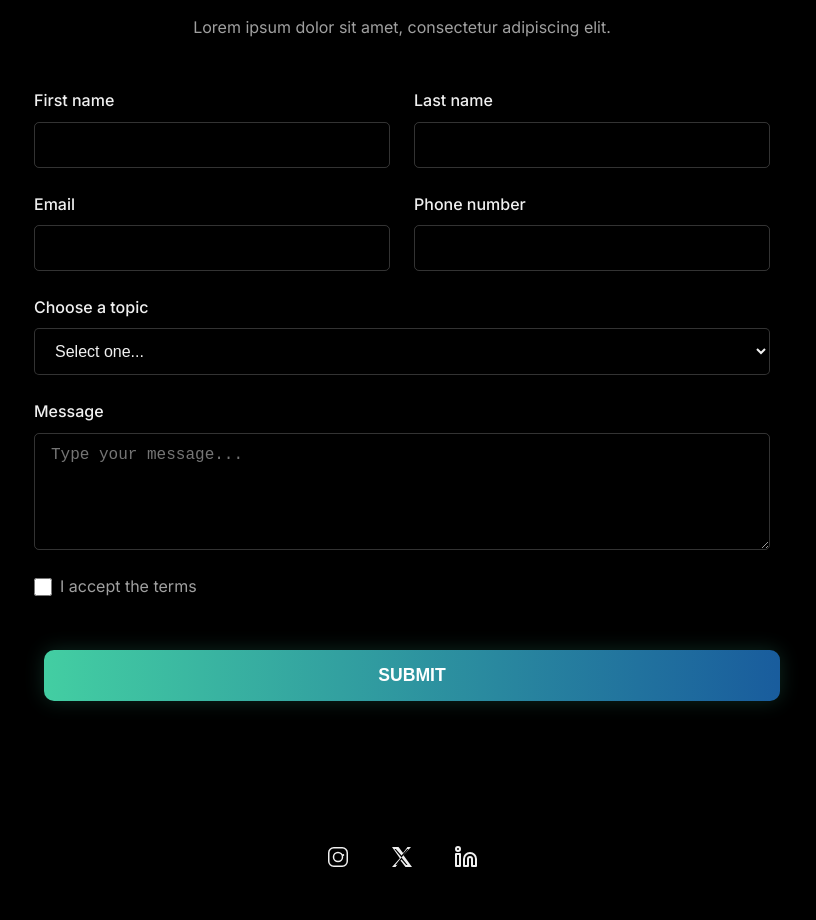
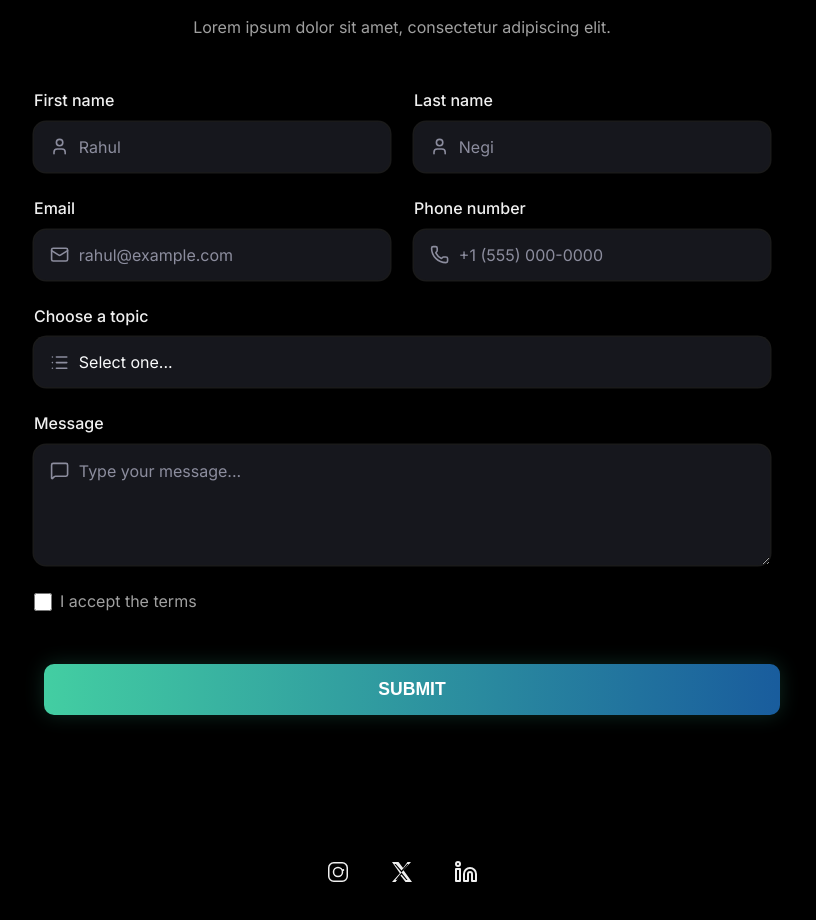
Before and after one commit to RahulNegi7/Portfolio_main, a React (Vite) app: page / in a window 1280 px wide. Shown: the part 3660-4580 px from the top of the page, without its empty margins (238-1054 px from the left). Built offline with nearby package versions, Linux system fonts and the light colour scheme.

Commit message:
Implement Uiverse interactive input styles in Contact form

```diff
--- a/src/components/Contact.jsx
+++ b/src/components/Contact.jsx
@@ -1,4 +1,5 @@
 import React from 'react';
+import { User, Mail, Phone, MessageSquare, List } from 'lucide-react';
 
 const Contact = () => {
   return (
@@ -12,38 +13,56 @@ const Contact = () => {
           <div className="contact-grid">
             <div style={{ display: 'flex', flexDirection: 'column', gap: '0.5rem' }}>
               <label htmlFor="firstName" style={{ fontWeight: '500' }}>First name</label>
-              <input type="text" id="firstName" name="firstName" style={{ padding: '0.8rem 1rem', borderRadius: '5px', border: '1px solid rgba(255,255,255,0.2)', background: 'transparent', color: 'var(--text-light)', fontSize: '1rem' }} />
+              <div className="input-group">
+                <input type="text" id="firstName" name="firstName" className="custom-input" placeholder="Rahul" />
+                <User className="input-icon" />
+              </div>
             </div>
             <div style={{ display: 'flex', flexDirection: 'column', gap: '0.5rem' }}>
               <label htmlFor="lastName" style={{ fontWeight: '500' }}>Last name</label>
-              <input type="text" id="lastName" name="lastName" style={{ padding: '0.8rem 1rem', borderRadius: '5px', border: '1px solid rgba(255,255,255,0.2)', background: 'transparent', color: 'var(--text-light)', fontSize: '1rem' }} />
+              <div className="input-group">
+                <input type="text" id="lastName" name="lastName" className="custom-input" placeholder="Negi" />
+                <User className="input-icon" />
+              </div>
             </div>
           </div>
 
           <div className="contact-grid">
             <div style={{ display: 'flex', flexDirection: 'column', gap: '0.5rem' }}>
               <label htmlFor="email" style={{ fontWeight: '500' }}>Email</label>
-              <input type="email" id="email" name="email" style={{ padding: '0.8rem 1rem', borderRadius: '5px', border: '1px solid rgba(255,255,255,0.2)', background: 'transparent', color: 'var(--text-light)', fontSize: '1rem' }} />
+              <div className="input-group">
+                <input type="email" id="email" name="email" className="custom-input" placeholder="rahul@example.com" />
+                <Mail className="input-icon" />
+              </div>
             </div>
             <div style={{ display: 'flex', flexDirection: 'column', gap: '0.5rem' }}>
               <label htmlFor="phone" style={{ fontWeight: '500' }}>Phone number</label>
-              <input type="tel" id="phone" name="phone" style={{ padding: '0.8rem 1rem', borderRadius: '5px', border: '1px solid rgba(255,255,255,0.2)', background: 'transparent', color: 'var(--text-light)', fontSize: '1rem' }} />
+              <div className="input-group">
+                <input type="tel" id="phone" name="phone" className="custom-input" placeholder="+1 (555) 000-0000" />
+                <Phone className="input-icon" />
+              </div>
             </div>
           </div>
 
           <div style={{ display: 'flex', flexDirection: 'column', gap: '0.5rem' }}>
             <label htmlFor="topic" style={{ fontWeight: '500' }}>Choose a topic</label>
-            <select id="topic" name="topic" style={{ padding: '0.8rem 1rem', borderRadius: '5px', border: '1px solid rgba(255,255,255,0.2)', background: 'var(--bg-dark)', color: 'var(--text-light)', fontSize: '1rem' }}>
-              <option value="">Select one...</option>
-              <option value="project">Project Proposal</option>
-              <option value="freelance">Freelance Work</option>
-              <option value="other">Other</option>
-            </select>
+            <div className="input-group">
+              <select id="topic" name="topic" className="custom-input" style={{ appearance: 'none' }}>
+                <option value="">Select one...</option>
+                <option value="project">Project Proposal</option>
+                <option value="freelance">Freelance Work</option>
+                <option value="other">Other</option>
+              </select>
+              <List className="input-icon" />
+            </div>
           </div>
 
           <div style={{ display: 'flex', flexDirection: 'column', gap: '0.5rem' }}>
             <label htmlFor="message" style={{ fontWeight: '500' }}>Message</label>
-            <textarea id="message" name="message" rows="5" placeholder="Type your message..." style={{ padding: '0.8rem 1rem', borderRadius: '5px', border: '1px solid rgba(255,255,255,0.2)', background: 'transparent', color: 'var(--text-light)', fontSize: '1rem', resize: 'vertical' }}></textarea>
+            <div className="input-group" style={{ alignItems: 'flex-start' }}>
+              <textarea id="message" name="message" className="custom-input custom-textarea" placeholder="Type your message..."></textarea>
+              <MessageSquare className="input-icon" style={{ top: '1rem' }} />
+            </div>
           </div>
 
           <div style={{ display: 'flex', alignItems: 'center', gap: '0.5rem', marginBottom: '1rem' }}>
--- a/src/index.css
+++ b/src/index.css
@@ -534,7 +534,63 @@ a {
   width: 14px;
   height: 14px;
   margin-left: 4px;
-  color: #43cea2; /* Checkmark Ocean green */
+  color: #43cea2;
+}
+
+/* Uiverse Custom Inputs */
+.input-group {
+  display: flex;
+  align-items: center;
+  position: relative;
+  width: 100%;
+}
+
+.custom-input {
+  font-family: inherit;
+  width: 100%;
+  height: 50px;
+  padding-left: 2.8rem;
+  padding-right: 1rem;
+  box-shadow: 0 0 0 1.5px rgba(255,255,255,0.1), 0 0 25px -17px #000;
+  border: 0;
+  border-radius: 12px;
+  background-color: #16171d;
+  color: #f9fafb;
+  transition: all 0.25s cubic-bezier(0.19, 1, 0.22, 1);
+  outline: none;
+  font-size: 1rem;
+}
+
+.custom-input::placeholder {
+  color: #8c8d9e;
+}
+
+.custom-input:hover {
+  box-shadow: 0 0 0 2px rgba(67, 206, 162, 0.4), 0px 0px 25px -10px rgba(67, 206, 162, 0.15);
+}
+
+.custom-input:focus {
+  box-shadow: 0 0 0 2px #43cea2; /* Focus with ocean green */
+}
+
+.custom-textarea {
+  min-height: 120px;
+  padding-top: 1rem;
+  resize: vertical;
+}
+
+.input-icon {
+  position: absolute;
+  left: 1rem;
+  color: #8c8d9e;
+  width: 1.2rem;
+  height: 1.2rem;
+  pointer-events: none;
+  transition: color 0.25s ease;
+}
+
+.custom-input:focus + .input-icon {
+  color: #43cea2; /* icon lights up green */
 }
 
 /* Banter Loader Navbar Logo */
```
